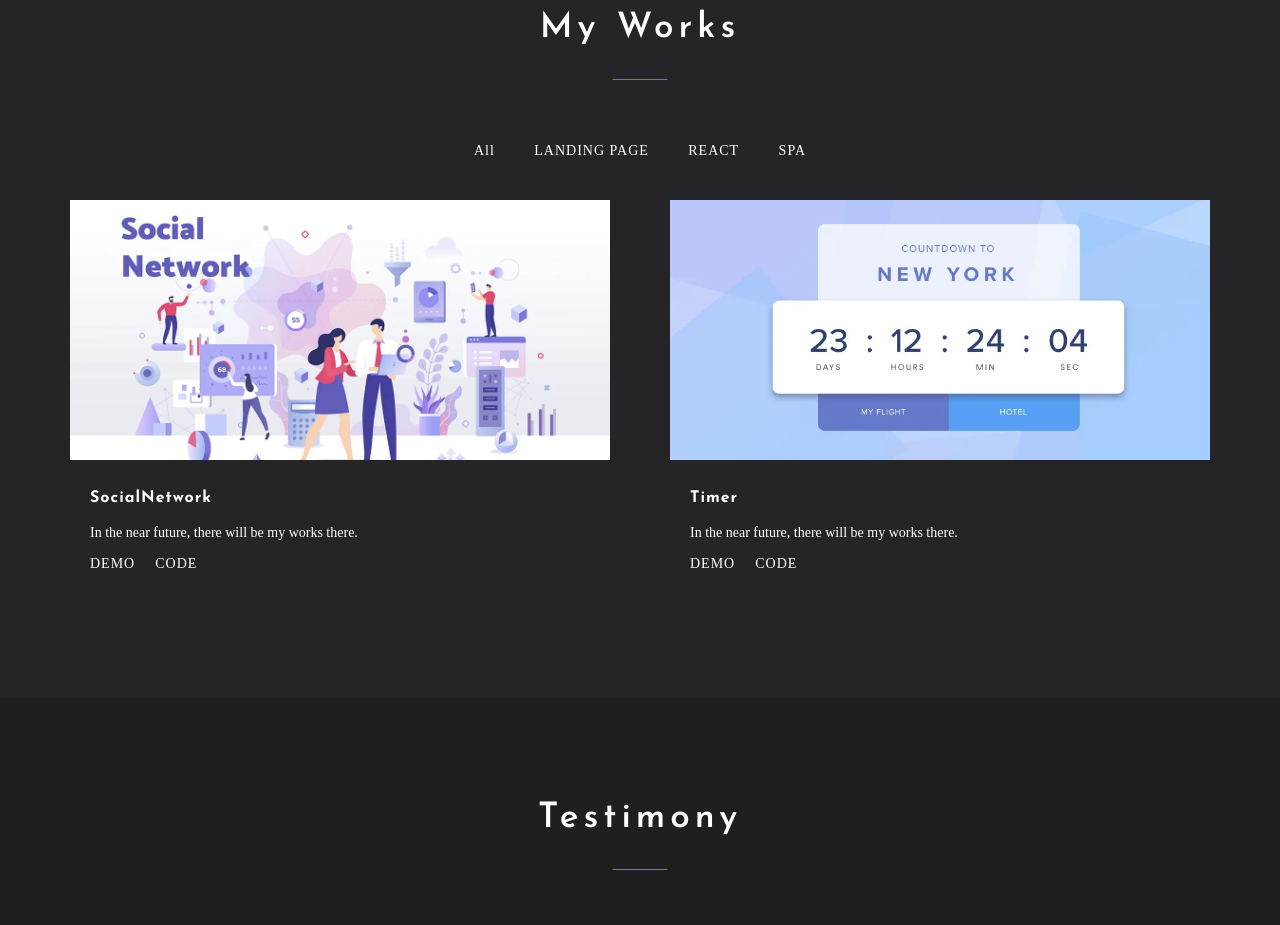
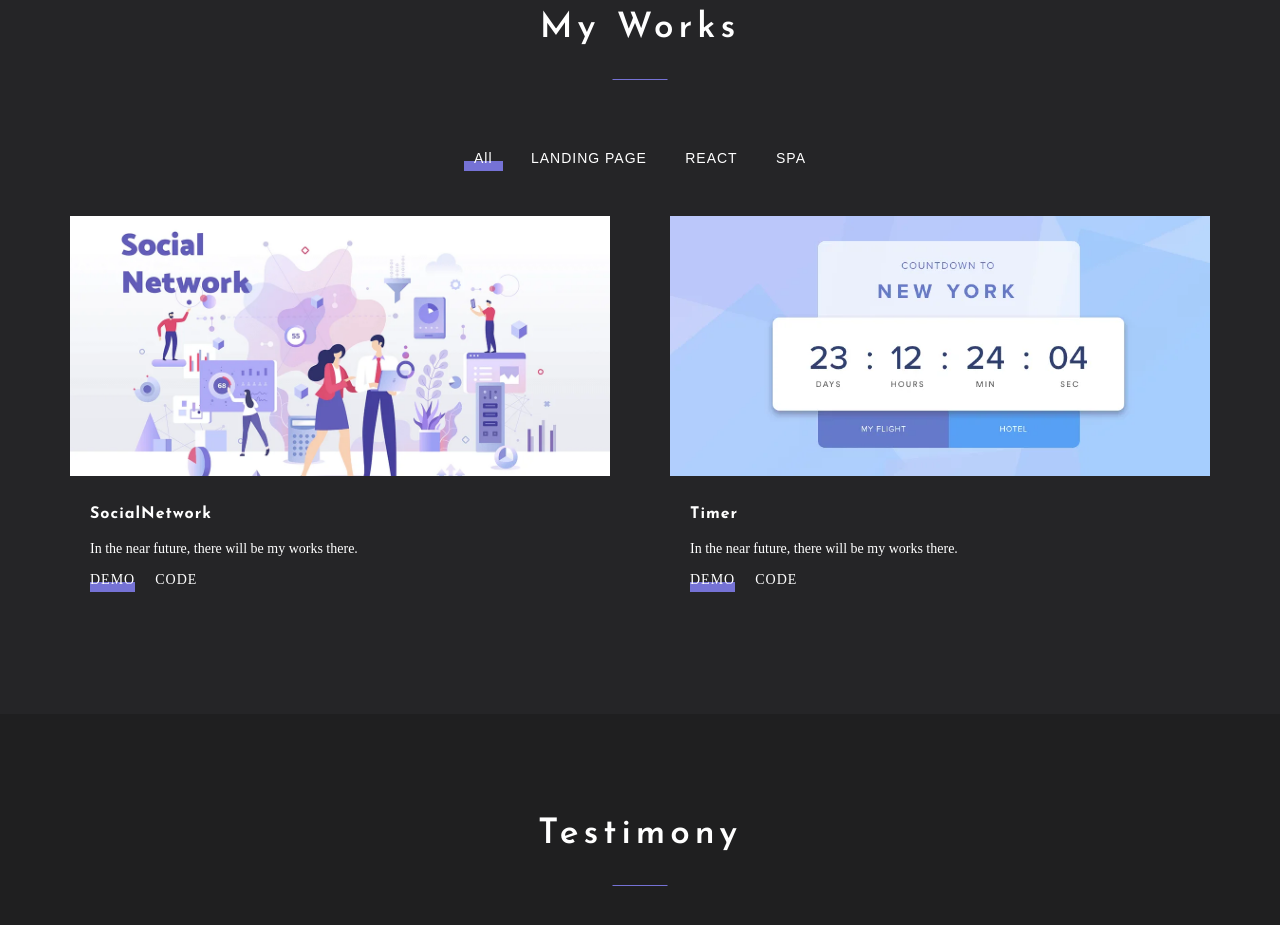
Before and after one commit to wewealka/portfolio-start-project-main, a React app: page / in a window 1280 px wide. Shown: the part 2200-3125 px from the top of the page. Built offline with nearby package versions, Linux system fonts and the light colour scheme.

Commit message:
tabs+filter works section

```diff
--- a/src/components/Link.tsx
+++ b/src/components/Link.tsx
@@ -1,7 +1,7 @@
-import styled from "styled-components"
+import styled, { css } from "styled-components"
 import { theme } from "../styles/Theme"
 
-export const Link = styled.a`
+export const Link = styled.a<{active?:boolean}>`
   font-weight: 400;
   font-size: 14px;
   letter-spacing: 1px;
@@ -27,5 +27,8 @@ export const Link = styled.a`
     bottom:5px;
     left:0;
     right:0;
+    ${props => props.active && css<{active?:boolean}>`
+    height:10px;
+  `}
   }
 `
--- a/src/layout/section/works/Works.tsx
+++ b/src/layout/section/works/Works.tsx
@@ -6,39 +6,81 @@ import socialImg from "../../../assets/images/proj1.webp"
 import timer from "../../../assets/images/proj2.webp"
 import { Container } from "../../../components/Container";
 import { S } from "./worksStyles/WorksStyles";
+import { useState } from "react";
+import { TabStatusType } from "./work/TabMenu";
 
 
 
-const worksItems = ["All", "LANDING PAGE", "REACT", "SPA"]
 
-const WorkData = [
+const tabsItems:Array<{status:TabStatusType,title:string}> = [
+    {
+        title:"All",
+        status:"all"
+    },
+
+    {
+        title:"LANDING PAGE",
+        status:"landing"
+    },
+
+    {
+        title:"REACT",
+        status:"react"
+    },
+
+    {
+        title: "SPA",
+        status:"spa"
+    },
+]
+
+const worksData = [
     {
         title: "SocialNetwork",
         src: socialImg,
-        text:"In the near future, there will be my works there."
+        text:"In the near future, there will be my works there.",
+        type: "spa"
     },
 
     {
         title: "Timer",
         src: timer,
-        text:"In the near future, there will be my works there."
+        text:"In the near future, there will be my works there.",
+        type: "react"
     }
 ]
 
-export const Works = () => {
+export const Works:React.FC = () => {
+
+    const [currentFilterStatus, setCurrentFilterStatus] = useState ("all");
+    let filteredWorks = worksData;
+
+    if (currentFilterStatus === "landing") {
+        filteredWorks= worksData.filter (work => work.type === "landing")
+    };
+    if (currentFilterStatus === "react") {
+        filteredWorks= worksData.filter (work => work.type === "react")
+    };
+    if (currentFilterStatus === "spa") {
+        filteredWorks= worksData.filter (work => work.type === "spa")
+    };
+
+    function changeFilterStatus  (value:TabStatusType) {
+        setCurrentFilterStatus (value)
+    }
+
     return (
         <S.Works>
             <Container>
                 <SectionTitle>My Works</SectionTitle>
-                <TabMenu menuItems={worksItems} />
+                <TabMenu tabsItems={tabsItems} changeFilterStatus={changeFilterStatus} currentFilterStatus={currentFilterStatus}/>
                 <FlexWrapper justify={"space-between"} align={"flex-start"} wrap={"wrap"}>
 
-                    {WorkData.map((w)=> {
+                    {filteredWorks.map((w)=> {
                         return <Work title={w.title}
                                 src={w.src}
                                 text={w.text} />
                     })}
-
                 </FlexWrapper>
             </Container>
         </S.Works>
--- a/src/layout/section/works/work/TabMenu.tsx
+++ b/src/layout/section/works/work/TabMenu.tsx
@@ -1,17 +1,22 @@
-import  React from 'react';
+import React from 'react';
 import styled from 'styled-components';
 import { Link } from '../../../../components/Link';
 
+export type TabStatusType = "all" | "landing" | "react" | "spa"
 
+type TabMenuPropsType = {
+  tabsItems: Array<{ status:TabStatusType, title: string }>
+  changeFilterStatus: (value:TabStatusType) => void
+  currentFilterStatus:string
+}
 
-export const TabMenu= (props: {menuItems: Array<string>}) => {
+export const TabMenu = (props: TabMenuPropsType) => {
   return (
     <StyledTabMenu>
       <ul>
-
-        {props.menuItems.map((item:string, index:number)=>{
+        {props.tabsItems.map((item, index) => {
           return <ListItem key={index}>
-                <Link href="">{item}</Link>
+            <Link active={props.currentFilterStatus===item.status} as={"button"} onClick={() => { props.changeFilterStatus(item.status) }}>{item.title}</Link>
           </ListItem>
 
         })}
--- a/src/layout/section/works/work/Work.tsx
+++ b/src/layout/section/works/work/Work.tsx
@@ -22,7 +22,7 @@ export const Work:React.FC<WorkPropsType> = (props: WorkPropsType) => {
             <S.Description>
                 <S.Title>{props.title}</S.Title>
                 <S.Text>{props.text}</S.Text>
-                <Link href={"#"}>DEMO</Link>
+                <Link active href={"#"}>DEMO</Link>
                 <Link href={"#"}>CODE</Link>
             </S.Description>
         </S.Work>
```
Lines whose indentation alone changed are shown as unchanged.
